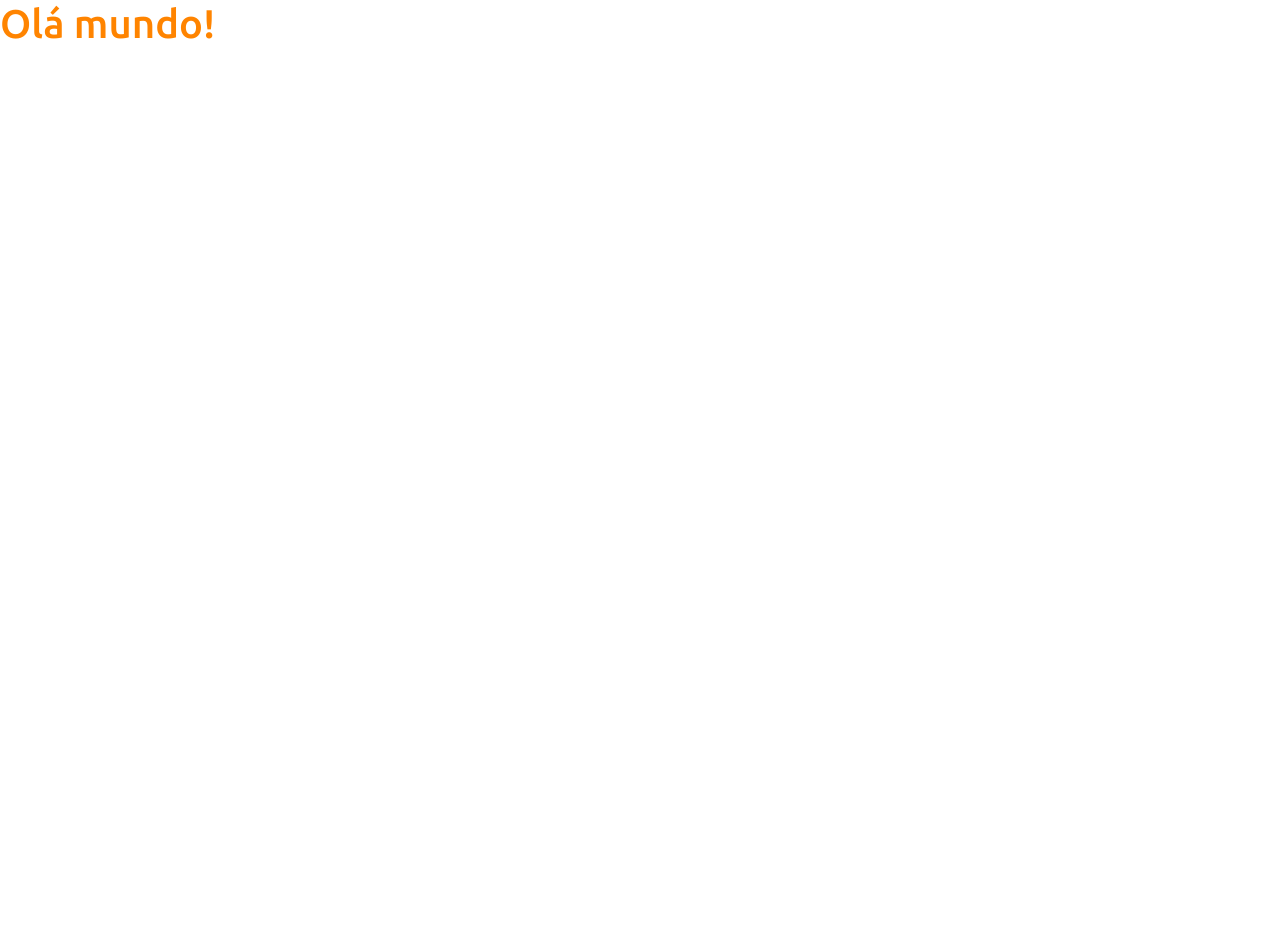
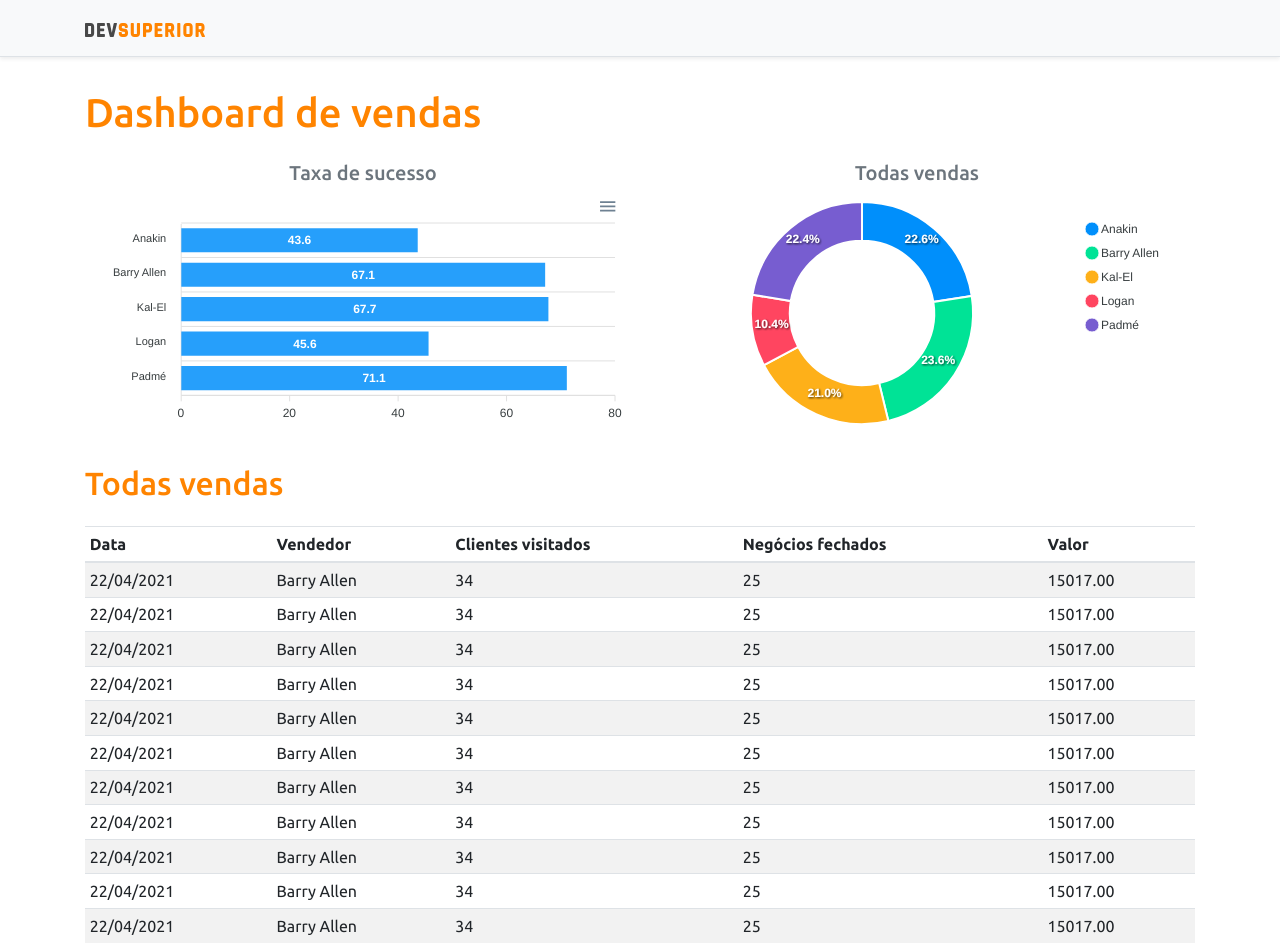
Before and after one commit to Allcb/projeto-sds3, a React (Create React App) app in the folder frontend/: page / in a window 1280 px wide. Shown: the top 952 px of the page. Before the commit the page ends 800 px from the top, so only its background shows below. Built offline with nearby package versions, Linux system fonts and the light colour scheme.

Commit message:
Static charts

```diff
--- a/frontend/package.json
+++ b/frontend/package.json
@@ -12,10 +12,12 @@
     "@types/node": "^12.0.0",
     "@types/react": "^17.0.0",
     "@types/react-dom": "^17.0.0",
+    "apexcharts": "^3.26.1",
     "bootstrap": "^4.6.0",
     "jquery": "1.9.1",
     "popper.js": "^1.16.1",
     "react": "^17.0.2",
+    "react-apexcharts": "^1.3.9",
     "react-dom": "^17.0.2",
     "react-scripts": "4.0.3",
     "typescript": "^4.1.2",
--- a/frontend/src/App.tsx
+++ b/frontend/src/App.tsx
@@ -1,9 +1,37 @@
+import DataTable from "components/DataTable";
+import Footer from "components/Footer";
+import NavBar from "components/NavBar";
+import BarChart from "components/BarChart"
+import DonutChart from "components/DonutChart"
+
 function App() {
   return (
-    <div>
-      <h1 className="text-primary">Olá mundo!</h1>
-    </div>
+    <>
+      <NavBar />
+      <div className="container">
+        <h1 className="text-primary py-3">Dashboard de vendas</h1>
+
+        <div className="row px-3">
+          <div className="col-sm-6">
+            <h5 className="text-center text-secondary">Taxa de sucesso</h5>
+            <BarChart />
+          </div>
+
+          <div className="col-sm-6">
+            <h5 className="text-center text-secondary">Todas vendas</h5>
+            <DonutChart />
+          </div>
+
+        </div><div className="py-3">
+          <h2 className="text-primary">Todas vendas</h2>
+        </div>
+
+        <DataTable />
+      </div>
+      <Footer />
+    </>
   );
 }
 
+
 export default App;
--- /dev/null
+++ b/frontend/src/components/BarChart/index.tsx
@@ -0,0 +1,34 @@
+import Chart from  'react-apexcharts'
+function BarChart() {
+
+    const options = {
+        plotOptions: {
+            bar: {
+                horizontal: true,
+            }
+        },
+    };
+
+    const mockData = {
+        labels: {
+            categories: ['Anakin', 'Barry Allen', 'Kal-El', 'Logan', 'Padmé']
+        },
+        series: [
+            {
+                name: "% Sucesso",
+                data: [43.6, 67.1, 67.7, 45.6, 71.1]
+            }
+        ]
+    };
+
+    return (
+        <Chart
+        options={{ ...options, xaxis: mockData.labels}}
+        series={mockData.series}
+        type="bar"
+        height="240"
+        />
+    );
+}
+
+export default BarChart;
--- /dev/null
+++ b/frontend/src/components/DataTable/index.tsx
@@ -0,0 +1,89 @@
+function DataTable() {
+    return (
+        <div className="table-responsive">
+            <table className="table table-striped table-sm">
+                <thead>
+                    <tr>
+                        <th>Data</th>
+                        <th>Vendedor</th>
+                        <th>Clientes visitados</th>
+                        <th>Negócios fechados</th>
+                        <th>Valor</th>
+                    </tr>
+                </thead>
+                <tbody>
+                    <tr>
+                        <td>22/04/2021</td>
+                        <td>Barry Allen</td>
+                        <td>34</td>
+                        <td>25</td>
+                        <td>15017.00</td>
+                    </tr>
+                    <tr>
+                        <td>22/04/2021</td>
+                        <td>Barry Allen</td>
+                        <td>34</td>
+                        <td>25</td>
+                        <td>15017.00</td>
+                    </tr><tr>
+                        <td>22/04/2021</td>
+                        <td>Barry Allen</td>
+                        <td>34</td>
+                        <td>25</td>
+                        <td>15017.00</td>
+                    </tr><tr>
+                        <td>22/04/2021</td>
+                        <td>Barry Allen</td>
+                        <td>34</td>
+                        <td>25</td>
+                        <td>15017.00</td>
+                    </tr><tr>
+                        <td>22/04/2021</td>
+                        <td>Barry Allen</td>
+                        <td>34</td>
+                        <td>25</td>
+                        <td>15017.00</td>
+                    </tr><tr>
+                        <td>22/04/2021</td>
+                        <td>Barry Allen</td>
+                        <td>34</td>
+                        <td>25</td>
+                        <td>15017.00</td>
+                    </tr><tr>
+                        <td>22/04/2021</td>
+                        <td>Barry Allen</td>
+                        <td>34</td>
+                        <td>25</td>
+                        <td>15017.00</td>
+                    </tr><tr>
+                        <td>22/04/2021</td>
+                        <td>Barry Allen</td>
+                        <td>34</td>
+                        <td>25</td>
+                        <td>15017.00</td>
+                    </tr><tr>
+                        <td>22/04/2021</td>
+                        <td>Barry Allen</td>
+                        <td>34</td>
+                        <td>25</td>
+                        <td>15017.00</td>
+                    </tr><tr>
+                        <td>22/04/2021</td>
+                        <td>Barry Allen</td>
+                        <td>34</td>
+                        <td>25</td>
+                        <td>15017.00</td>
+                    </tr><tr>
+                        <td>22/04/2021</td>
+                        <td>Barry Allen</td>
+                        <td>34</td>
+                        <td>25</td>
+                        <td>15017.00</td>
+                    </tr>
+                </tbody>
+            </table>
+        </div>
+    );
+}
+
+export default DataTable;
--- /dev/null
+++ b/frontend/src/components/DonutChart/index.tsx
@@ -0,0 +1,25 @@
+import Chart from 'react-apexcharts'
+function DonutChart() {
+
+    const mockData = {
+        series: [477138, 499928, 444867, 220426, 473088],
+        labels: ['Anakin', 'Barry Allen', 'Kal-El', 'Logan', 'Padmé']
+    }
+
+    const options = {
+        legend: {
+            show: true
+        }
+    }
+
+    return (
+        <Chart
+            options={{ ...options, labels: mockData.labels }}
+            series={mockData.series}
+            type="donut"
+            height="240"
+        />
+    );
+}
+
+export default DonutChart;
--- /dev/null
+++ b/frontend/src/components/Footer/index.tsx
@@ -0,0 +1,13 @@
+function Footer() {
+    return (
+        <footer className="footer mt-auto py-3 bg-dark">
+            <div className="container">
+                <p className="text-light">App desenvolvido por <a href="https://github.com/Allcb" target="_blank" rel="noreferrer">Allan Carvalho Barbosa</a></p>
+                <p className="text-light"><small><strong>Semana Spring React</strong><br />
+      Evento promovido pela escola DevSuperior: <a href="https://www.linkedin.com/in/allan-carvalho-barbosa-023191126/" target="_blank" rel="noreferrer">@devsuperior.ig</a></small></p>
+            </div>
+        </footer>
+    );
+}
+
+export default Footer;
--- /dev/null
+++ b/frontend/src/components/NavBar/index.tsx
@@ -0,0 +1,15 @@
+import ImgDsDark from 'assets/img/ds-dark.svg';
+
+function NavBar() {
+    return (
+        <div className="d-flex flex-column flex-md-row align-items-center p-3 px-md-4 mb-3 bg-light border-bottom shadow-sm">
+            <div className="container">
+                <nav className="my-2 my-md-0 mr-md-3">
+                    <img src={ImgDsDark} alt="DevSuperior" width="120" />
+                </nav>
+            </div>
+        </div>
+    );
+}
+
+export default NavBar;
```
Also changed, not shown: frontend/src/assets/img/ds-dark.svg (added), 1 other file (tests, documents, lock files or other folders).
